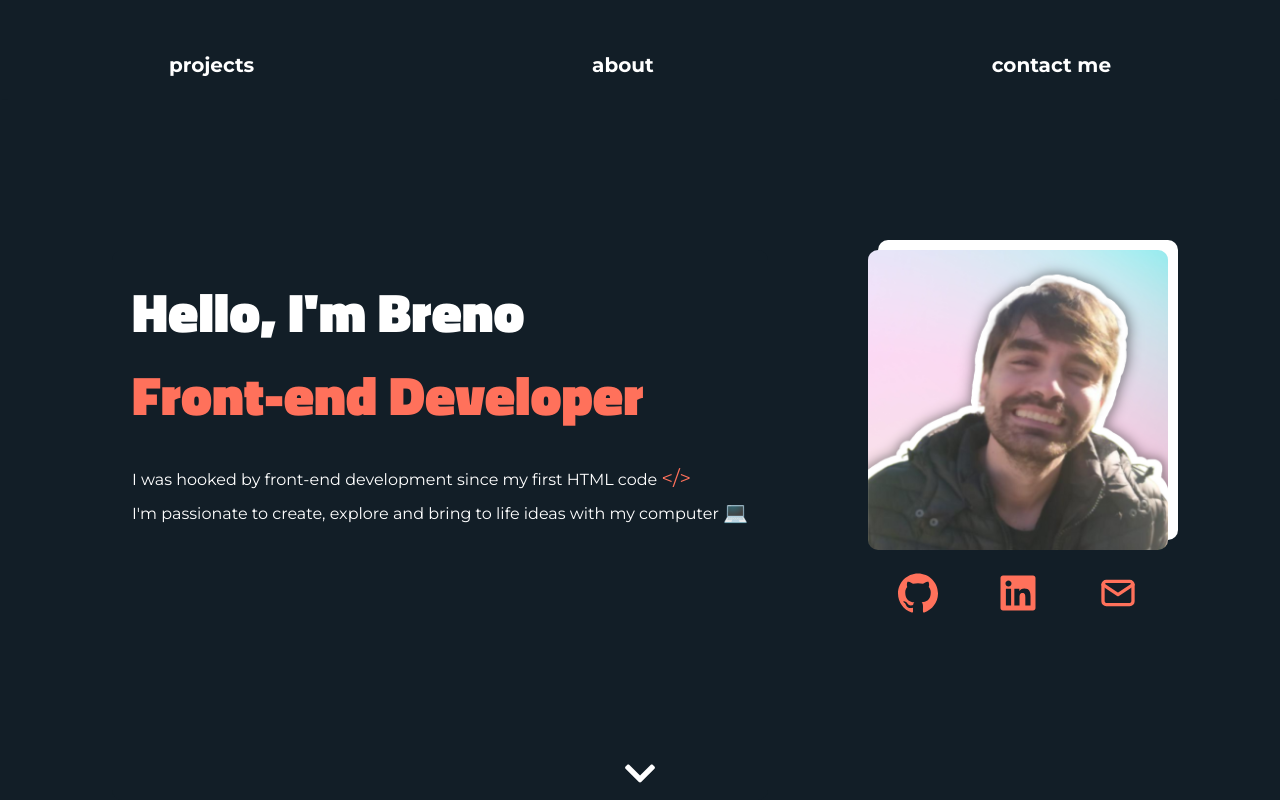
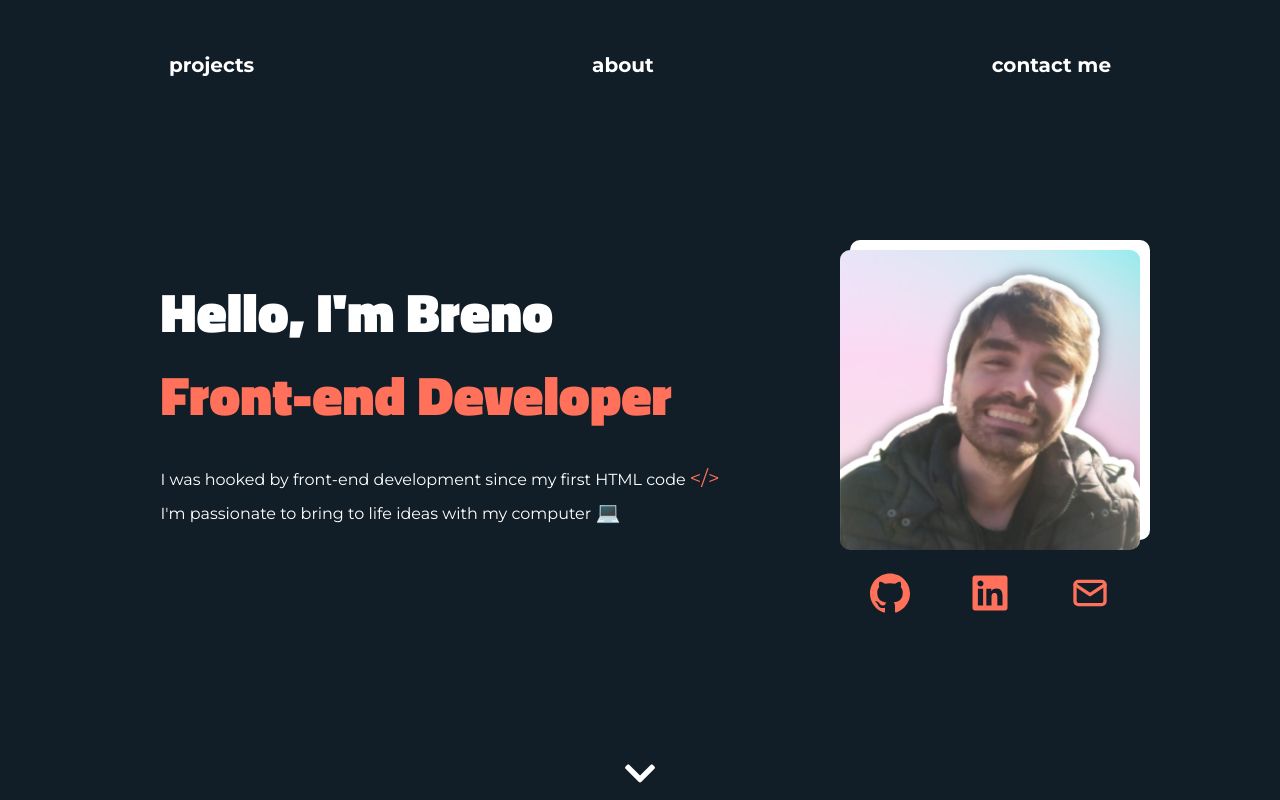
Before and after one commit to BrenoFischer/portfolio, a React (Create React App) app: page / in a window 1280 px wide. Shown: the top 800 px of the page. Built offline with nearby package versions, Linux system fonts and the light colour scheme.

Commit message:
small fix to home subtitle text

```diff
--- a/src/components/description/description.component.jsx
+++ b/src/components/description/description.component.jsx
@@ -16,7 +16,7 @@ const Description = () => {
           <div className="description__text">
             <h1 className='description__text-title'>Hello, I'm Breno<br/><span>Front-end Developer</span></h1>
             <p className='description__text-paragraph margin-top-small'>I was hooked by front-end development since my first HTML code 	<span>&#60;/&#62;</span></p>
-            <p className='description__text-paragraph'>I'm passionate to create, explore and bring to life ideas with my computer <span>&#x1F4BB;</span></p>
+            <p className='description__text-paragraph'>I'm passionate to bring to life ideas with my computer <span>&#x1F4BB;</span></p>
           </div>
           <div className="description__photo-box">
             <div className="description__photo-box-bubble"><p>Hi!</p></div>
```
